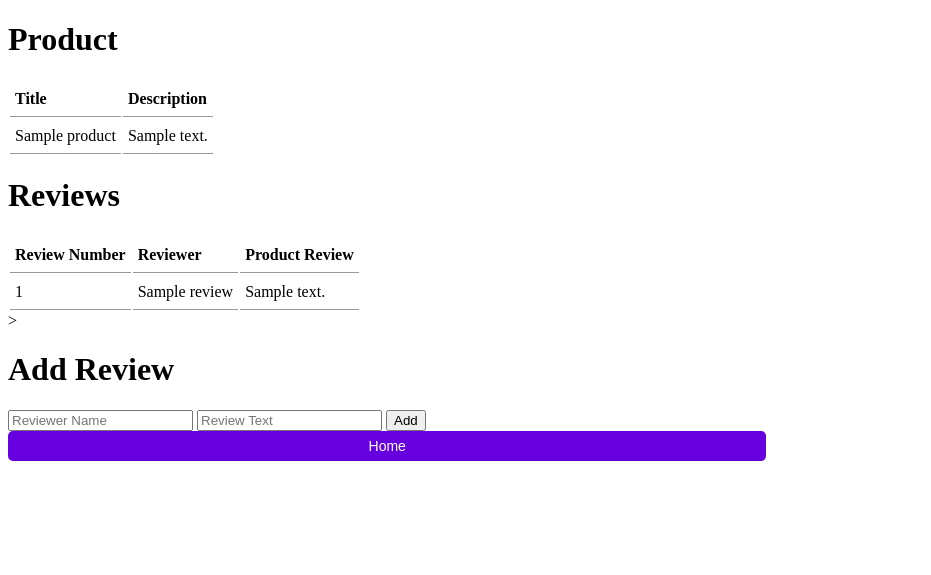
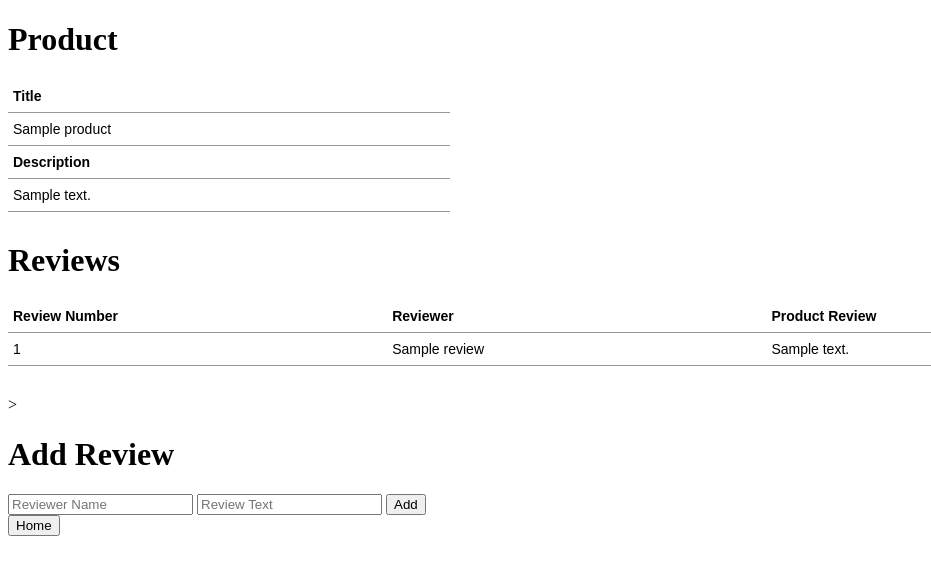
Before and after one commit to Faber4729/CPTS_428-Group-Project, a Node server app: template frontend/views/reviews.ejs in a window 1280 px wide. Shown: the top 575 px of the page, without its empty margins (0-931 px from the left). Run offline with Node 20, Linux system fonts and the light colour scheme; the template is opened without the code that fills it: most values are stand-ins (such as "Sample title", 1, 10 or a date in 2020); some libraries are stand-ins or nearby versions.

Commit message:
Edited style stuff slgihtly

```diff
--- a/frontend/views/admin.ejs
+++ b/frontend/views/admin.ejs
@@ -5,7 +5,7 @@
    <head>
        <meta charset="UTF-8">
        <title>Admin Dashboard</title>
-       <link rel="stylesheet" href="/style.css">
+       <link rel="stylesheet" href="/views/style.css">
    </head>
 
    <body>
--- a/frontend/views/index.ejs
+++ b/frontend/views/index.ejs
@@ -5,14 +5,14 @@
     <head>
         <meta charset="UTF-8">
         <title>Products</title>
-        <link rel="stylesheet" href="/style.css">
+        <link rel="stylesheet" href="/views/style.css" type="text/css">
     </head>
 
     <body>
         <h1> Products </h1>
         <!-- Get All Products to Display -->
         <% if (products.length > 0) { %>
-            <table>
+            <table id="patients">
                 <thead><tr><th>Title</th><th>Price</th><th>Quantity</th><th>Description</th><th></th></tr></thead>
             <tbody>
                     <% products.forEach(item => { %>
@@ -21,7 +21,7 @@
                         <td><%= item.price %></td>
                         <td><%= item.quantity %></td>
                         <td><%= item.description %></td>
-                        <td><a href="/review/<%=item.product_id%>"><button id="select">Select</button></a></td>
+                        <td><a href="/review/<%=item.product_id%>"><button id="select" class="select">Select</button></a></td>
                     </tr>
                     <% }) %>
                     </tbody>
--- a/frontend/views/reviews.ejs
+++ b/frontend/views/reviews.ejs
@@ -4,24 +4,22 @@
    <head>
        <meta charset="UTF-8">
        <title>Products</title>
-       <link rel="stylesheet" href="/style.css">
+       <link rel="stylesheet" href="/views/style.css">
    </head>
 
    <h1>Product</h1>
-    <table>
-        <thead><tr><th>Title</th><th>Description</th></tr></thead>
-    <tbody>
-                <tr>
-                <td><%= product.title %></td>
-                <td><%= product.description %></td>
-            </tr>
-            </tbody>
+    <table class="revTable">
+        <tbody>
+            <tr><th>Title</th></tr>
+                <tr><td><%= product.title %></td> </tr>
+            <tr><th>Description</th></tr>
+                <tr><td><%= product.description %></td></tr>
+        </tbody>
 </table>
 
    <h1>Reviews</h1>
    <% if (reviews.length > 0) { %>
-       <table>
-           <table>
+       <table class="table">
                <thead><tr><th>Review Number</th><th>Reviewer</th><th>Product Review</th></tr></thead>
            <tbody>
                    <% reviews.forEach(item => { %>
--- a/frontend/views/style.css
+++ b/frontend/views/style.css
@@ -33,7 +33,7 @@
     text-align: left;
 }
 
-.mainTitle{
+.title{
     color:rgb(0, 144, 84);
     font-family: Arial, Helvetica, sans-serif;
     text-align: center;
@@ -103,7 +103,7 @@
 }
 
 /* Delete Button */
-#delete{
+.delete{
     align-self: center;
     width: 80%;
     color: white;
@@ -116,7 +116,7 @@
     height: 30px;
 }
 
-#select{
+.select{
     align-self: center;
     width: 60%;
     color: white;
@@ -138,13 +138,25 @@
 }
 
 /* Table */
-#patients{
+.table{
     padding-top: 15px;
     width: 90%;
     align-self: center;
     table-layout: fixed;
     border-collapse: collapse;
-    border-color: lightgray;
+    border: rgb(0, 0, 0);
+    font-family: Arial, Helvetica, sans-serif;
+    font-size: 14px;
+    margin-bottom: 30px;
+}
+
+.revTable{
+    padding-top: 15px;
+    width: 35%;
+    align-self: left;
+    table-layout: fixed;
+    border-collapse: collapse;
+    border: rgb(0, 0, 0);
     font-family: Arial, Helvetica, sans-serif;
     font-size: 14px;
     margin-bottom: 30px;
```
